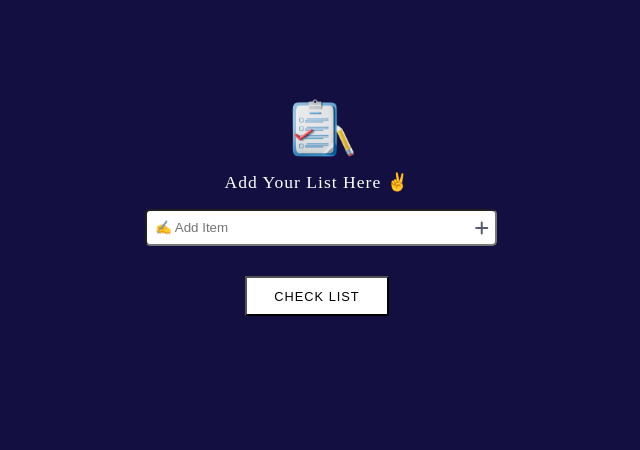
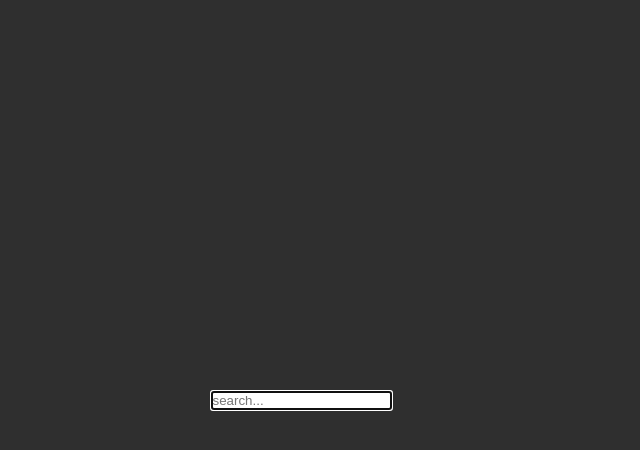
Before and after one commit to muktinathrajbanshi/reactFiveProject, a React (Create React App) app: page / in a window 1280 px wide. Shown: the top 450 px of the page, without its empty margins (339-979 px from the left). Built offline with nearby package versions, Linux system fonts and the light colour scheme; some icons are missing.

Commit message:
my final project i.e fifth is started

```diff
--- a/src/App.js
+++ b/src/App.js
@@ -2,12 +2,13 @@ import React from 'react';
 // import UseState from "./component/Hooks/UseState";
 // import UseEffect from './component/Hooks/useEffect';
 // import UseReducer from './component/Hooks/useReducer';
-import Todo from './component/todoreact/todo';
+// import Todo from './component/todoreact/todo';
+import Temp from './component/weather/temp';
 
 const App = () => {
   return (
     <>
-      <Todo />
+      <Temp />
     </>
   );
 };
--- /dev/null
+++ b/src/component/weather/style.css
@@ -0,0 +1,30 @@
+@import url(https://fonts.googleapis.com/css?family=Poiret+One);
+
+@import url(https://cdnjs.cloudflare.com/ajax/libs/weather-icons/2.0.9/css/weather-icons.min.css);
+
+* {
+  margin: 0;
+  padding: 0;
+  box-sizing: border-box;
+}
+
+:root {
+  --rad: 0.7rem;
+  --dur: 0.3s;
+  --color-dark: #2f2f2f;
+  --color-light: #fff;
+  --color-brand: #57bd84;
+  --font-fam: "Lato", sans-serif;
+  --height: 5rem;
+  --btn-width: 6rem;
+  --bez: cubic-bezier(0, 0, 0.43, 1.49);
+}
+
+body {
+  background-color: #f5f5f5;
+  background: var(--color-dark);
+  height: 100vh;
+  min-height: 100vh;
+  display: grid;
+  place-items: center;
+}
--- /dev/null
+++ b/src/component/weather/temp.js
@@ -0,0 +1,21 @@
+import React from 'react';
+import "./style.css";
+
+const Temp = () => {
+  return (
+    <>
+      <div className="wrap">
+        <div className="search">
+            <input type="search"
+                placeholder="search..."
+                autoFocus
+                id="search"
+                className="searchTerm"
+              />
+        </div>
+      </div>
+    </>
+  )
+}
+
+export default Temp;
```
